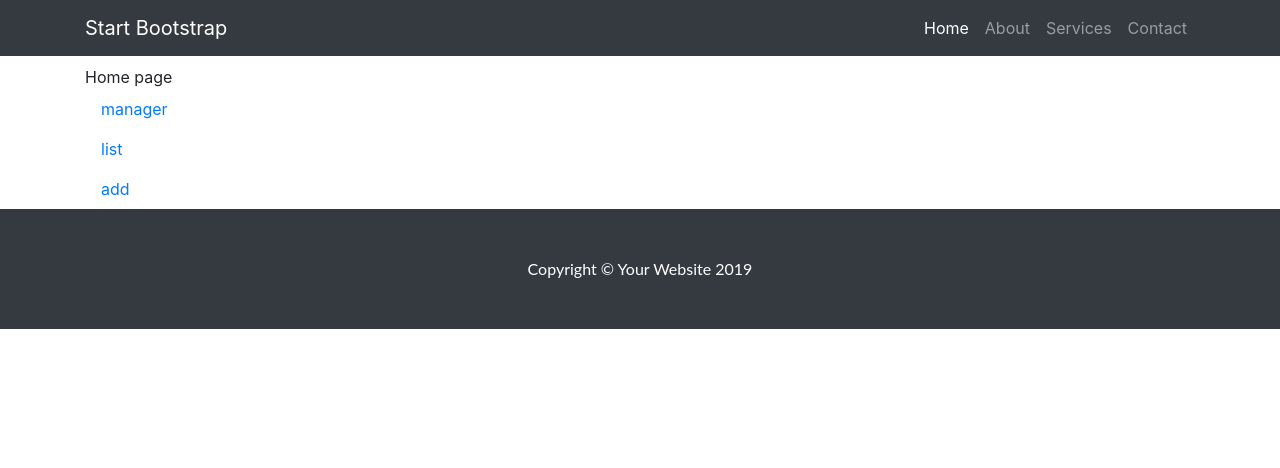
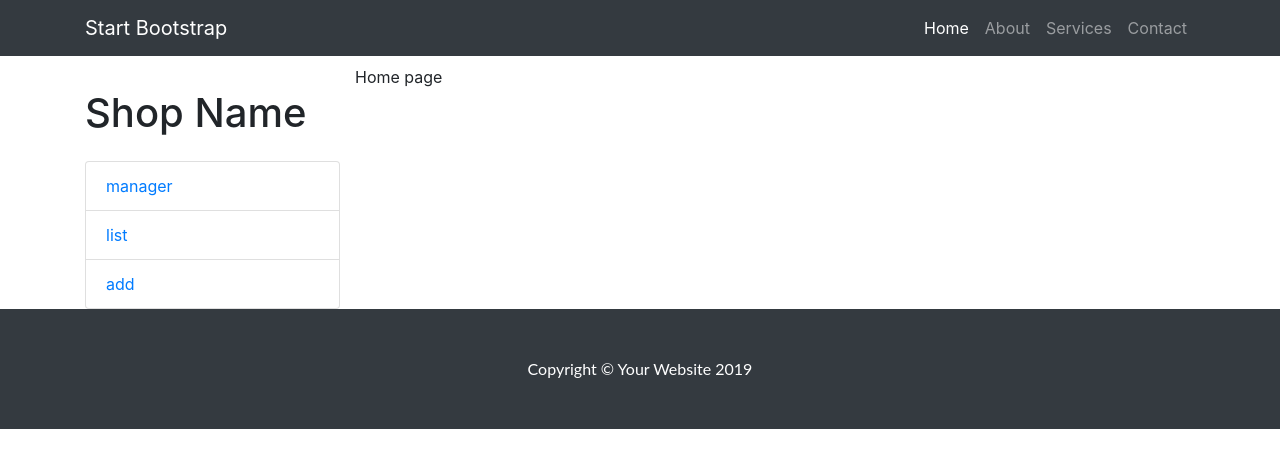
Before and after one commit to thanhdvph06975/thanhdvph06975-angular, an Angular app: page /home in a window 1280 px wide. Shown: the top 468 px of the page. Built offline with nearby package versions, Linux system fonts and the light colour scheme.

Commit message:
3 files modified

```diff
--- a/src/app/app.component.html
+++ b/src/app/app.component.html
@@ -29,24 +29,8 @@
 
 <!-- Page Content -->
 <div class="container">
+<router-outlet></router-outlet>
 
-  <div class="row">
-
-
-    <div class="col-lg-9">
-       <router-outlet></router-outlet>
-       <a class="nav-link" routerLink="/manager">manager</a>
-       <a class="nav-link" routerLink="/list">list</a>
-       <a class="nav-link" routerLink="/add">add</a>
-      <!-- <app-product-manager></app-product-manager> -->
-      <!-- <app-slide></app-slide> -->
-      <!-- <app-product-list></app-product-list>
-      <app-product-add></app-product-add> -->
-    </div>
-    <!-- /.col-lg-9 -->
-
-  </div>
-  <!-- /.row -->
 
 </div>
 <!-- /.container -->
--- a/src/app/category/category.component.html
+++ b/src/app/category/category.component.html
@@ -1,5 +1,5 @@
 <div class="list-group">
-  <a href="#" class="list-group-item">Category 1</a>
-  <a href="#" class="list-group-item">Category 2</a>
-  <a href="#" class="list-group-item">Category 3</a>
+	<a class="list-group-item" routerLink="/manager">manager</a>
+	<a class="list-group-item" routerLink="/list">list</a>
+	<a class="list-group-item" routerLink="/add">add</a>
 </div>
--- a/src/app/home/home.component.html
+++ b/src/app/home/home.component.html
@@ -1,6 +1,16 @@
-<!-- <div class="col-lg-3">
+<div class="row">
+<div class="col-lg-3">
 	<h1 class="my-4">Shop Name</h1>
 	<app-category></app-category>
-</div> -->
+</div>
+   Home page
+    <div class="col-lg-9">
+      <!-- <app-product-manager></app-product-manager> -->
+      <!-- <app-slide></app-slide> -->
+      <!-- <app-product-list></app-product-list>
+      <app-product-add></app-product-add> -->
+    </div>
+    <!-- /.col-lg-9 -->
 
-Home page
+  </div>
+  <!-- /.row -->
```
